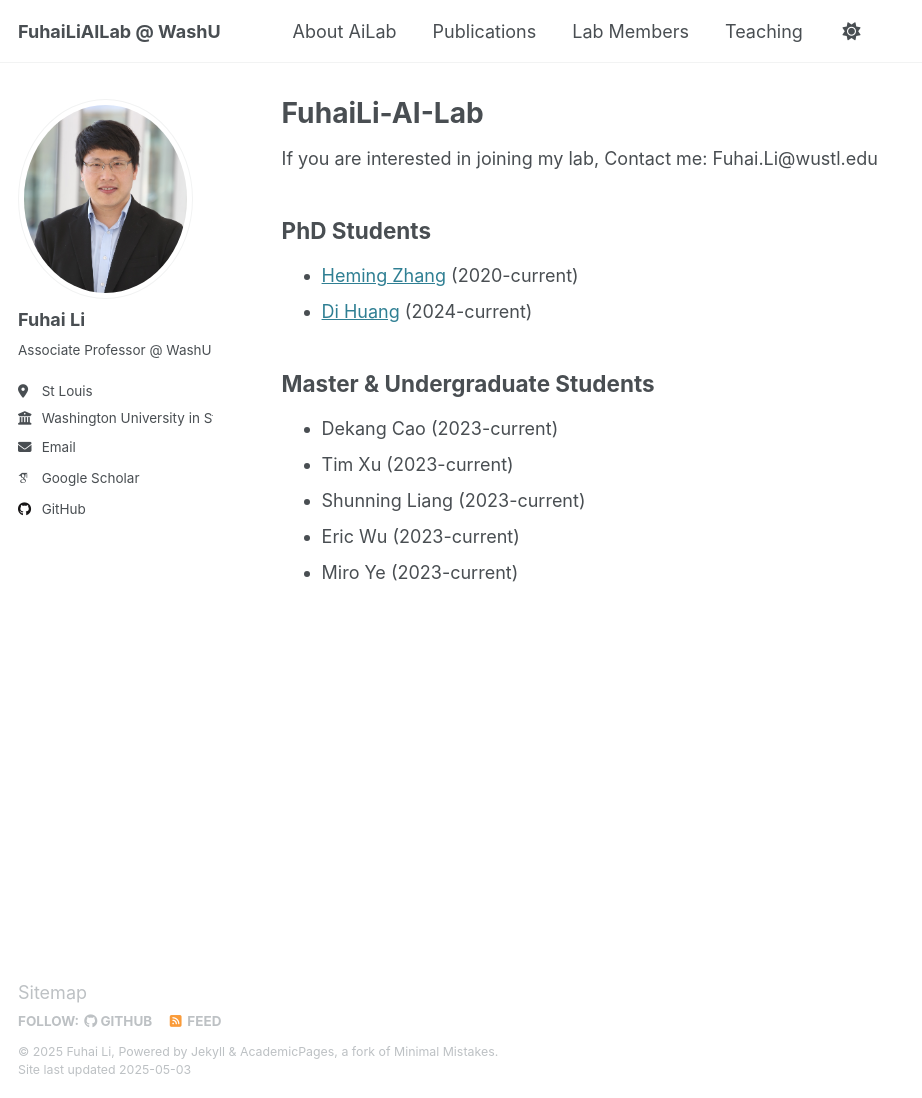
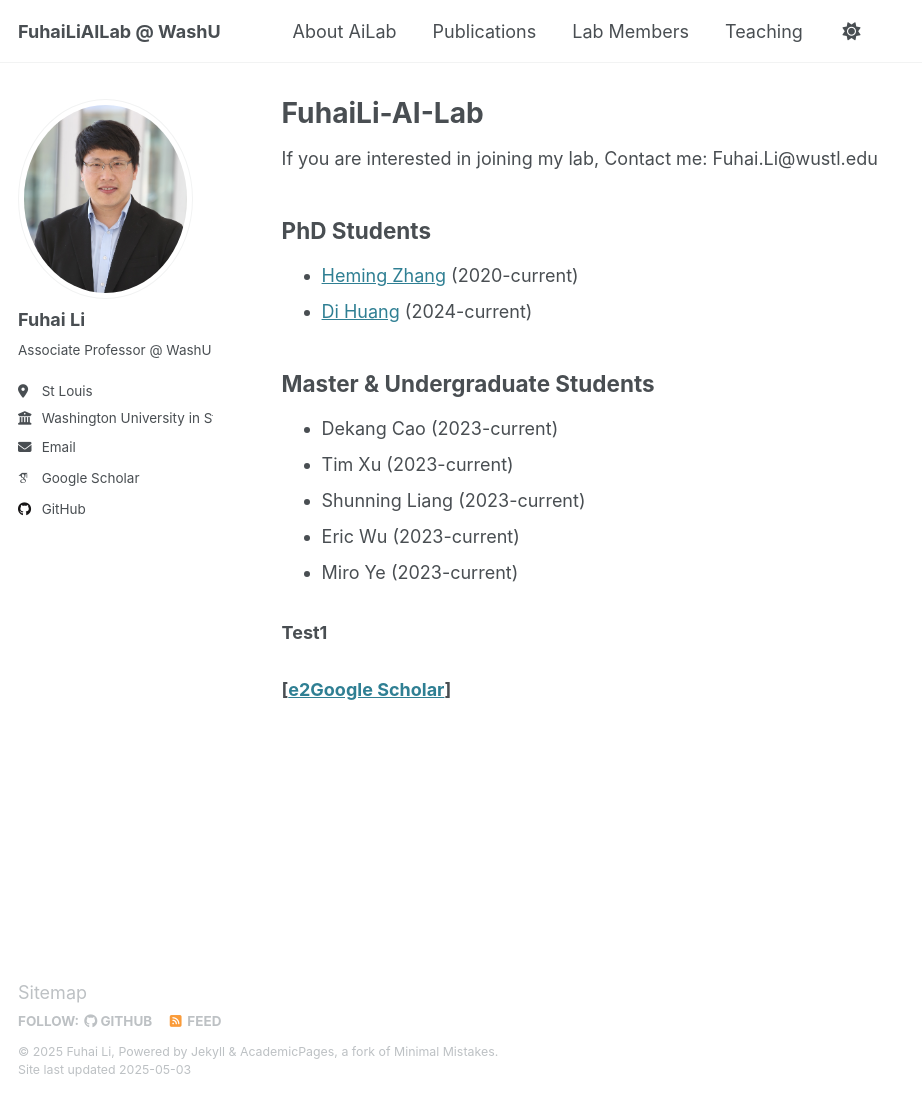
Before and after one commit to FuhaiLiAiLab/FuhaiLiAILab.github.io, a Jekyll site: the page built from _pages/LiLabMembers.html, in a window 1280 px wide and 1098 px high. Shown: the whole window, without its empty margins (0-922 px from the left). Built offline with Jekyll 4.4.1, drawn with Linux system fonts in a browser that asks for light colours; some web fonts are replaced.

Commit message:
Update LiLabMembers.html

```diff
--- a/_pages/LiLabMembers.html
+++ b/_pages/LiLabMembers.html
@@ -14,10 +14,20 @@ author_profile: true
 
 <h2 id="course-overview">Master & Undergraduate Students</h2>
 <ul>
-<li>Dekang Cao</a> (2023-current)</li>
-<li>Tim Xu</a> (2023-current)</li>
-<li>Shunning Liang</a> (2023-current)</li>
-<li>Eric Wu</a> (2023-current)</li>
-<li>Miro Ye</a> (2023-current)</li>
+  <li>Dekang Cao</a> (2023-current)</li>
+  <li>Tim Xu</a> (2023-current)</li>
+  <li>Shunning Liang</a> (2023-current)</li>
+  <li>Eric Wu</a> (2023-current)</li>
+  <li>Miro Ye</a> (2023-current)</li>
+</ul>
 
-</ul>
+<div class="col-lg-12">
+  <div class="row">
+    <div class="col-md-4">
+      <h3> Test1 </h3>
+    </div>
+    <div class="col-md-8">
+      <h3 style="line-height:20px"><strong>[</strong><a href="https://scholar.google.com/citations?hl=en&user=rVZfU9sAAAAJ&view_op=list_works&sortby=pubdate" target="_blank">e2Google Scholar</a><strong>] </strong> </h3>
+    </div>
+  </div>
+</div>
```
